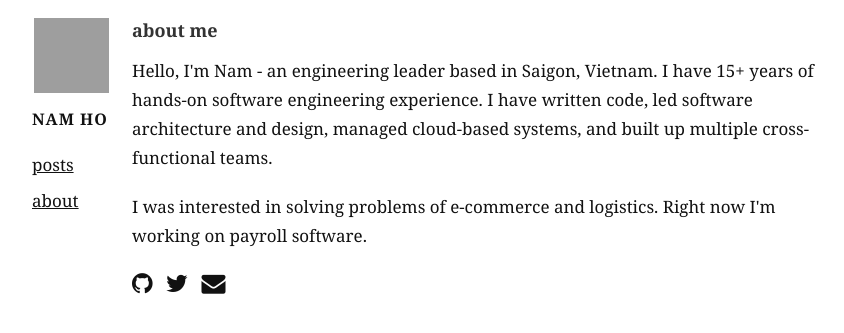
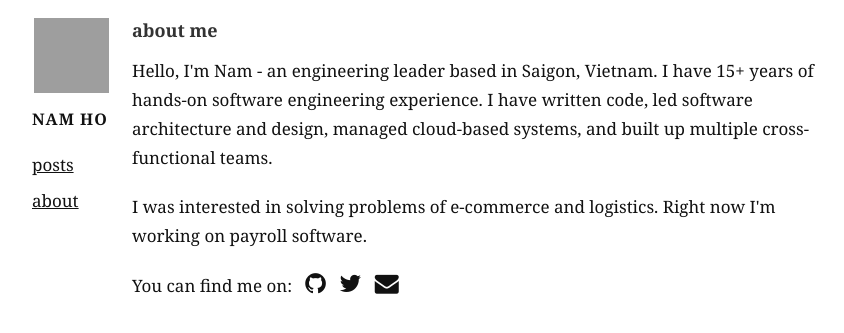
Before and after one commit to hotrannam/hotrannam.github.io, a Jekyll site: the page built from about.html, in a window 1280 px wide, cut to the strip 0-333 px from the top of the page. Shown: the whole strip, without its empty margins (208-1052 px from the left). Built offline with Jekyll 4.4.1, drawn with Linux system fonts in a browser that asks for light colours; nearby versions of some CDN libraries; grey boxes are pictures that could not be loaded.

Commit message:
Update about.html

```diff
--- a/about.html
+++ b/about.html
@@ -7,7 +7,9 @@ title: "about"
   <h3>about me</h3>
   <p>Hello, I'm Nam - an engineering leader based in Saigon, Vietnam. I have 15+ years of hands-on software engineering experience. I have written code, led software architecture and design, managed cloud-based systems, and built up multiple cross-functional teams.</p>
   <p>I was interested in solving problems of e-commerce and logistics. Right now I'm working on payroll software.</p>
-  <a href="https://github.com/hotrannam" style="font-size:24px;text-decoration:none" class="fa fa-github"></a>&nbsp;&nbsp;
-  <a href="https://twitter.com/hotrannam" style="font-size:24px;text-decoration:none" class="fa fa-twitter"></a>&nbsp;&nbsp;
-  <a href="mailto:hotrannam@gmail.com" style="font-size:24px;text-decoration:none" class="fa fa-envelope"></a>&nbsp;
+  <p>You can find me on:&nbsp;&nbsp;
+    <a href="https://github.com/hotrannam" style="font-size:24px;text-decoration:none" class="fa fa-github"></a>&nbsp;&nbsp;
+    <a href="https://twitter.com/hotrannam" style="font-size:24px;text-decoration:none" class="fa fa-twitter"></a>&nbsp;&nbsp;
+    <a href="mailto:hotrannam@gmail.com" style="font-size:24px;text-decoration:none" class="fa fa-envelope"></a>&nbsp;&nbsp;
+  </p>
 </section>
```
